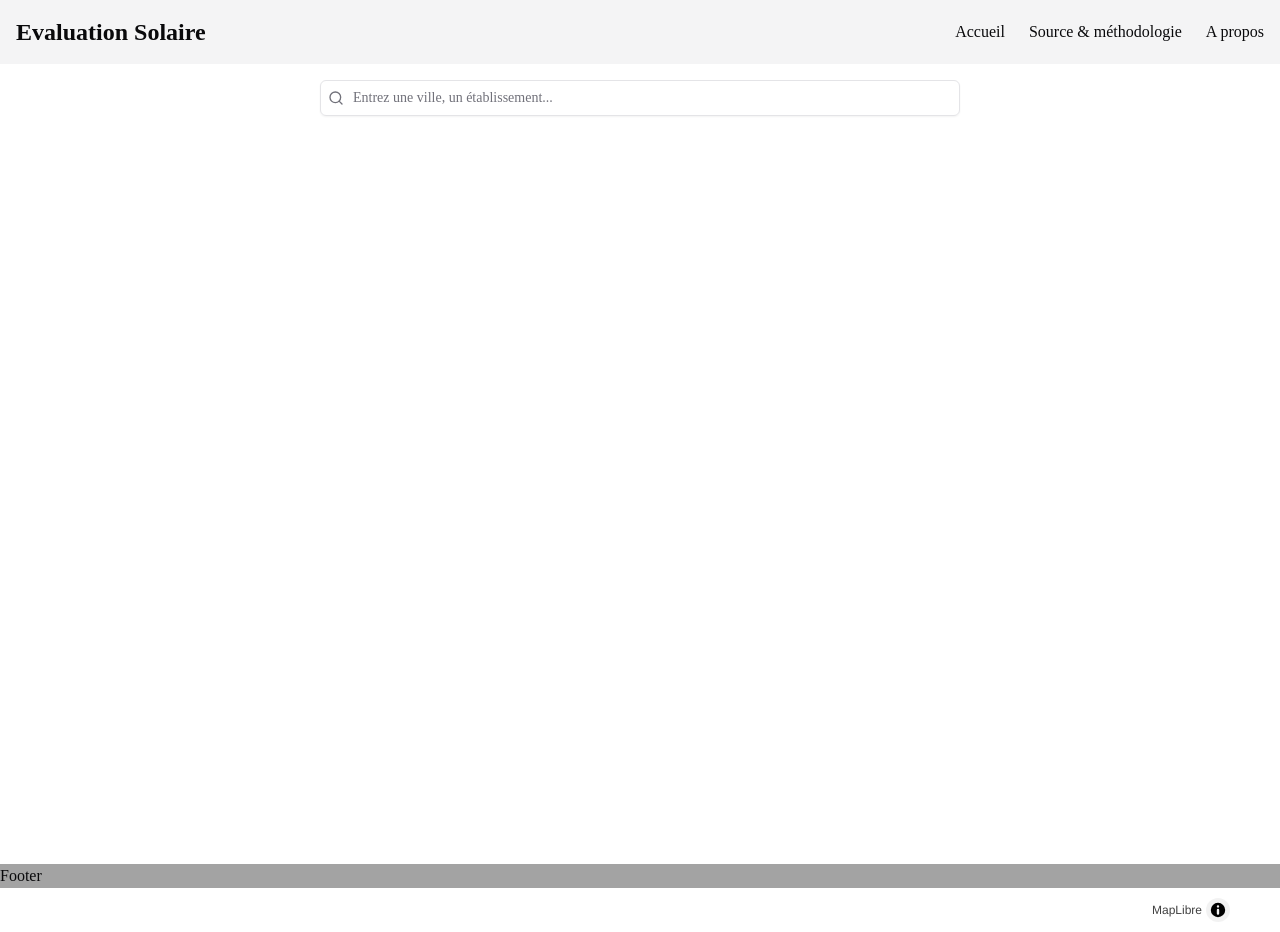
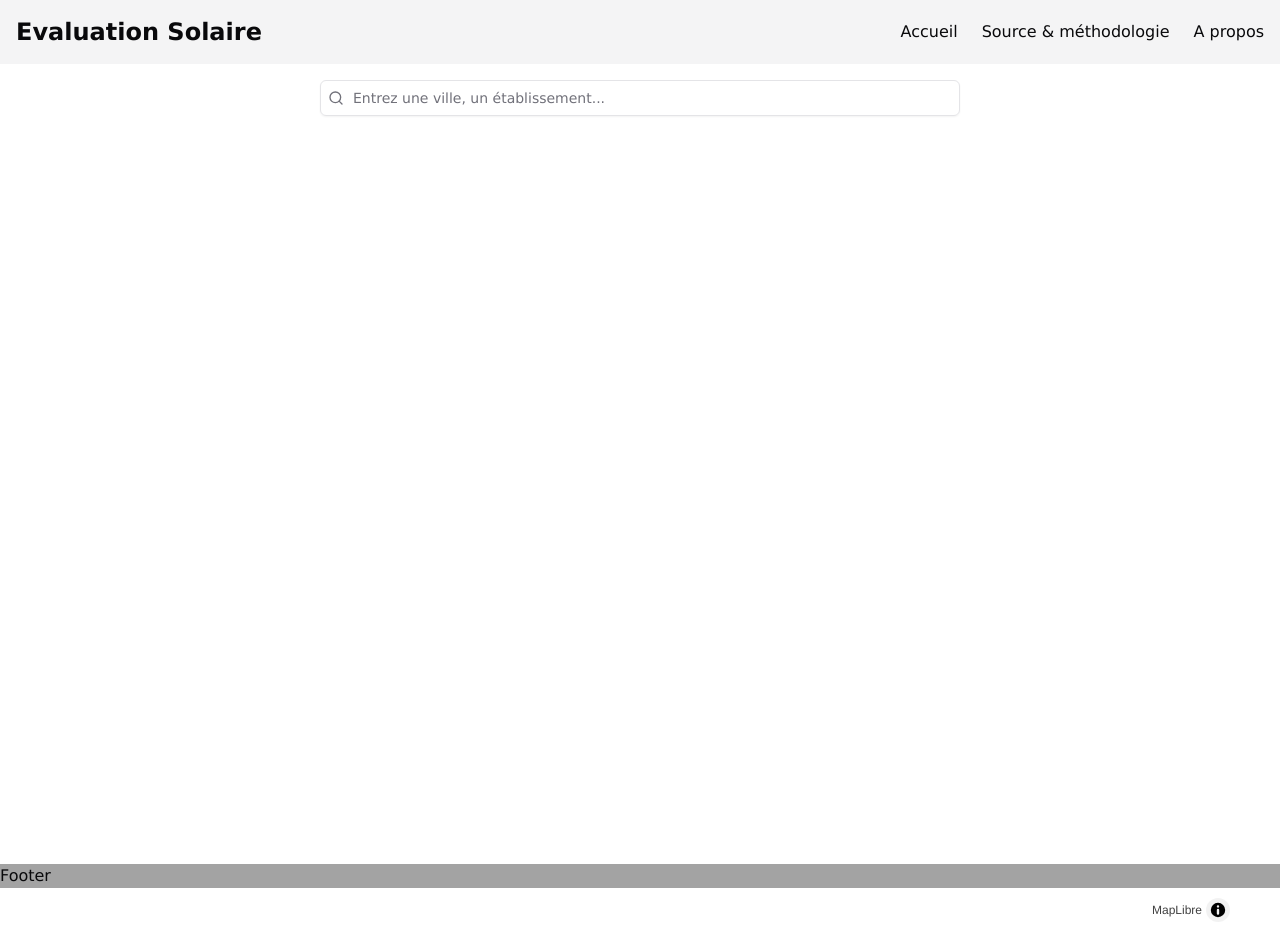
Before and after one commit to jbuiquan/13_potentiel_solaire, a Next.js app in the folder application/: page / in a window 1280 px wide. Built offline with nearby package versions, Linux system fonts and the light colour scheme; no server answers.

Commit message:
chore: add variables
chore: merge Shadcn and Tailwind variables

```diff
--- a/application/app/styles/globals.css
+++ b/application/app/styles/globals.css
@@ -29,6 +29,13 @@
 		--chart-4: 43 74% 66%;
 		--chart-5: 27 87% 67%;
 		--radius: 0.5rem;
+		--color-green: #e7ffd3;
+		--color-darkgreen: #355917;
+		--color-yellow: #fff9c5;
+		--color-orange: #ffebd3;
+		--color-blue: #221c3e;
+		--font-sans: 'Verdana', sans-serif;
+		--font-serif: 'Times New Roman', serif;
 	}
 	.dark {
 		--background: 240 10% 3.9%;
@@ -55,6 +62,13 @@
 		--chart-3: 30 80% 55%;
 		--chart-4: 280 65% 60%;
 		--chart-5: 340 75% 55%;
+		--color-green: #e7ffd3;
+		--color-darkgreen: #355917;
+		--color-yellow: #fff9c5;
+		--color-orange: #ffebd3;
+		--color-blue: #221c3e;
+		--font-sans: 'Verdana', sans-serif;
+		--font-serif: 'Times New Roman', serif;
 	}
 }
 @layer base {
--- /dev/null
+++ b/application/app/styles/variables.css
@@ -0,0 +1,18 @@
+/* Valeurs temporaires pour éviter des problèmes avec des valeurs vides*/
+:root {
+  --color-primary: #000000;
+  --color-secondary: #666666;
+  --color-accent: #ffcc00;
+  --color-green: #E7FFD3;
+  --color-darkgreen: #355917;
+  --color-yellow: #FFF9C5;
+  --color-orange: #FFEBD3;
+  --color-blue: #221C3E;
+  --font-sans: "Verdana", sans-serif;
+  --font-serif: "Times New Roman", serif;
+}
+.dark {
+  --color-primary: #051948;
+  --color-secondary: #6B7280;
+  --color-accent: #F59E0B;
+}
--- a/application/tailwind.config.ts
+++ b/application/tailwind.config.ts
@@ -46,6 +46,11 @@ export default {
 					'4': 'hsl(var(--chart-4))',
 					'5': 'hsl(var(--chart-5))',
 				},
+        green: 'var(--color-green)',
+        yellow: 'var(--color-yellow)',
+        orange: 'var(--color-orange)',
+        blue: 'var(--color-blue)',
+        darkgreen: 'var(--color-darkgreen)',
 			},
 			fontFamily: {
 				sans: ['var(--font-sans)', 'sans-serif'],
```
